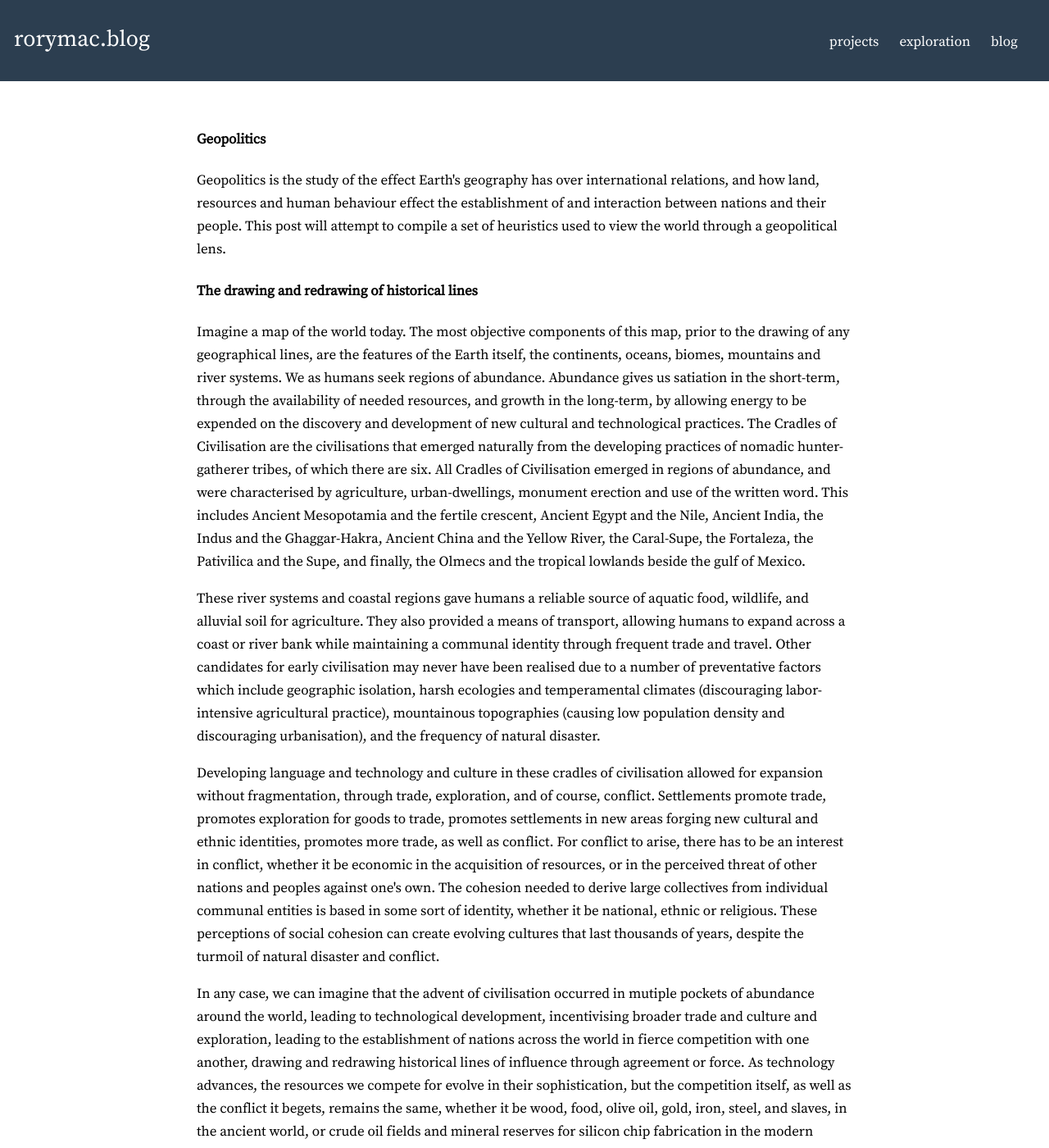
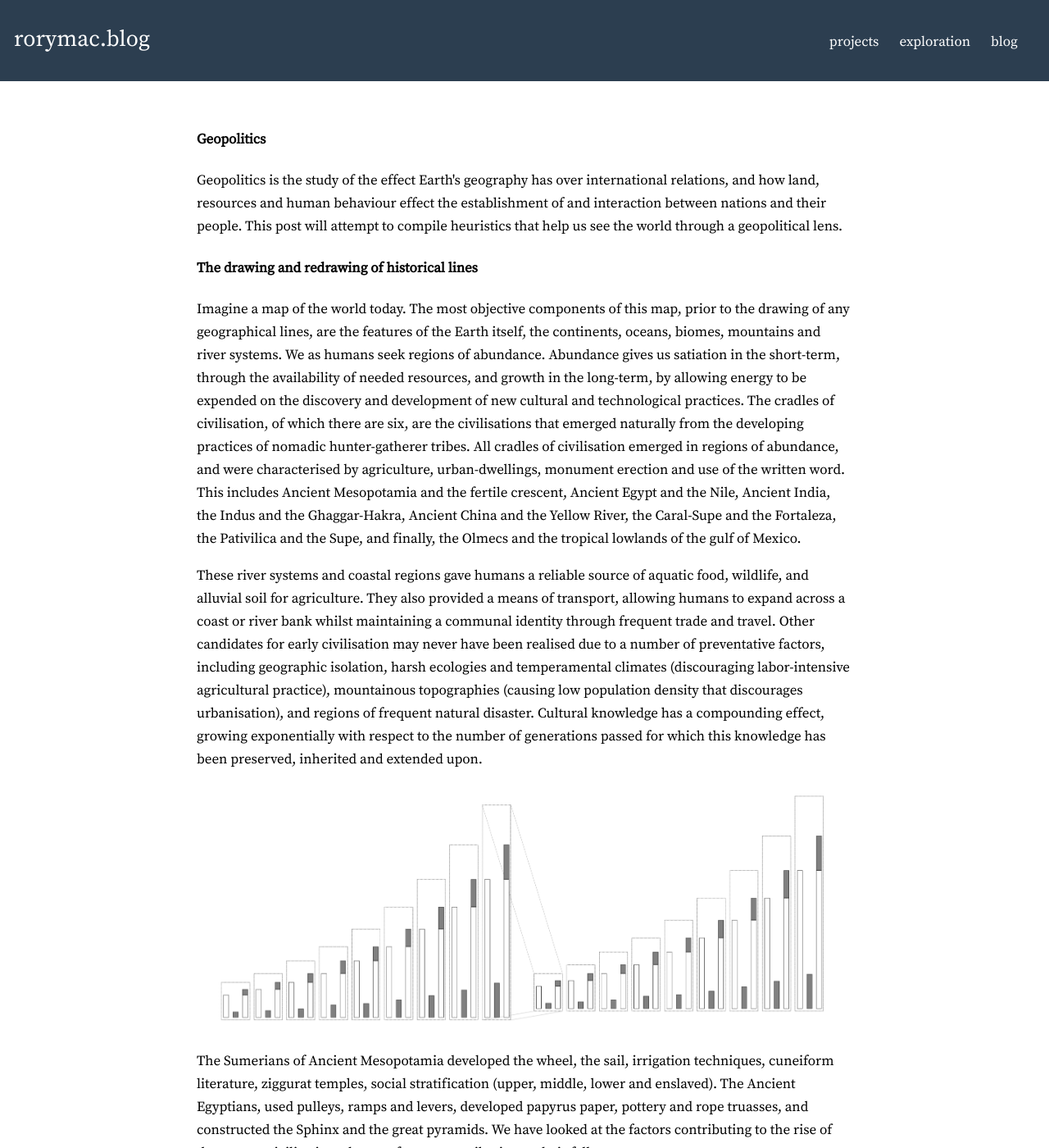
Before and after one commit to Rory-Mac/personal-website, a Jekyll site: the page built from _posts/2023-11-16-Geopolitics.markdown, in a window 1280 px wide and 1400 px high. Shown: the whole window at 82% size. Built offline with Jekyll 4.4.1, drawn with Linux system fonts in a browser that asks for light colours; some of the changed text lies outside the part shown.

Commit message:
add compounding knowledge heuristic + geopolitics post proof-reading

```diff
--- a/_posts/2023-11-16-Geopolitics.markdown
+++ b/_posts/2023-11-16-Geopolitics.markdown
@@ -4,50 +4,38 @@ title: Geopolitics
 ---
 <h4>Geopolitics</h4>
 <p>Geopolitics is the study of the effect Earth's geography has over international relations, and how land, resources and human behaviour
-effect the establishment of and interaction between nations and their people. This post will attempt to compile a set of heuristics used
-to view the world through a geopolitical lens.</p>
+effect the establishment of and interaction between nations and their people. This post will attempt to compile heuristics that help us
+see the world through a geopolitical lens.</p>
 <h4>The drawing and redrawing of historical lines</h4>
 <p>Imagine a map of the world today. The most objective components of this map, prior to the drawing of any geographical lines,
 are the features of the Earth itself, the continents, oceans, biomes, mountains and river systems. We as humans seek regions of
 abundance. Abundance gives us satiation in the short-term, through the availability of needed resources, and growth in the long-term,
-by allowing energy to be expended on the discovery and development of new cultural and technological practices. The Cradles of Civilisation
-are the civilisations that emerged naturally from the developing practices of nomadic hunter-gatherer tribes, of which there are six. All
-Cradles of Civilisation emerged in regions of abundance, and were characterised by agriculture, urban-dwellings, monument erection and use
+by allowing energy to be expended on the discovery and development of new cultural and technological practices. The cradles of civilisation,
+of which there are six, are the civilisations that emerged naturally from the developing practices of nomadic hunter-gatherer tribes. All
+cradles of civilisation emerged in regions of abundance, and were characterised by agriculture, urban-dwellings, monument erection and use
 of the written word. This includes Ancient Mesopotamia and the fertile crescent, Ancient Egypt and the Nile, Ancient India, the
-Indus and the Ghaggar-Hakra, Ancient China and the Yellow River, the Caral-Supe, the Fortaleza, the Pativilica and the Supe, and finally,
-the Olmecs and the tropical lowlands beside the gulf of Mexico.</p>
+Indus and the Ghaggar-Hakra, Ancient China and the Yellow River, the Caral-Supe and the Fortaleza, the Pativilica and the Supe, and finally,
+the Olmecs and the tropical lowlands of the gulf of Mexico.</p>
 <p>These river systems and coastal regions gave humans a reliable source of aquatic food, wildlife, and alluvial soil for agriculture.
-They also provided a means of transport, allowing humans to expand across a coast or river bank while maintaining a communal identity
+They also provided a means of transport, allowing humans to expand across a coast or river bank whilst maintaining a communal identity
 through frequent trade and travel. Other candidates for early civilisation may never have been realised due to a number of preventative
-factors which include geographic isolation, harsh ecologies and temperamental climates (discouraging labor-intensive agricultural practice),
-mountainous topographies (causing low population density and discouraging urbanisation), and the frequency of natural disaster.</p>
-<!--
-How did the cradles of civilisation rise and fall?
--->
-<p>Developing language and technology and culture in these cradles of civilisation allowed for expansion without fragmentation, through
-trade, exploration, and of course, conflict. Settlements promote trade, promotes exploration for goods to trade, promotes settlements in
-new areas forging new cultural and ethnic identities, promotes more trade, as well as conflict. For conflict to arise, there has to be an
-interest in conflict, whether it be economic in the acquisition of resources, or in the perceived threat of other nations and peoples
-against one's own. The cohesion needed to derive large collectives from individual communal entities is based in some sort of identity,
-whether it be national, ethnic or religious. These perceptions of social cohesion can create evolving cultures that last thousands of years,
-despite the turmoil of natural disaster and conflict.</p>
-<p>In any case, we can imagine that the advent of civilisation occurred in mutiple pockets of abundance around the
-world, leading to technological development, incentivising broader trade and culture and exploration, leading to the establishment of
-nations across the world in fierce competition with one another, drawing and redrawing historical lines of influence through agreement
-or force. As technology advances, the resources we compete for evolve in their sophistication, but the competition itself, as well as
-the conflict it begets, remains the same, whether it be wood, food, olive oil, gold, iron, steel, and slaves, in the ancient world, or
-crude oil fields and mineral reserves for silicon chip fabrication in the modern world. The foundation for war is economics. If a nation
-has the reserves, the manufacturing capacity, the industrial output, the will of its people and the opportunity for gain through military
-action, in all likelihood, it will seek to provoke war.</p>
-<p>Historical lines are shaped both by conflict and natural disaster. The three kingdoms war saw 70% of ancient China decimated, World War
-II saw some 70 million people killed, through combat, famine, and disease, the prospect of nuclear war threatens global deaths summing to
-a 63% reduction in global population. Ancient floods reshaped entire regions, the plague of Justinian resulting in a population reduction
-of 50%, as did the bubonic plague. Across history nations are rising and falling, expanding,
-fragmenting and conjoing with our nations to form empires.</p>
-<p>Thus we can conceptualise a geopolitical overlay onto the world map as a set of amoeboid like nation-states, with movements motivated
-by economic and human forces. The next heuristic to explore is one that encompasses the driving forces of allowing for social cohesion
-within these individual nations. What enables collectives comprised of millions of people to form, despite individual familiarity with
-only a small cohort of social peers.</p>
+factors, including geographic isolation, harsh ecologies and temperamental climates (discouraging labor-intensive agricultural practice),
+mountainous topographies (causing low population density that discourages urbanisation), and regions of frequent natural disaster.
+Cultural knowledge has a compounding effect, growing exponentially with respect to the number of generations passed for which this
+knowledge has been preserved, inherited and extended upon.</p>
+<p><img src="/Assets/images/compounding_culture.png" width="100%" height="100%"></p>
+<p>The Sumerians of Ancient Mesopotamia developed the wheel, the sail, irrigation techniques, cuneiform literature, ziggurat temples, social
+stratification (upper, middle, lower and enslaved). The Ancient Egyptians, used pulleys, ramps and levers, developed papyrus paper, pottery
+and rope truasses, and constructed the Sphinx and the great pyramids. We have looked at the factors contributing to the rise of these great
+civilisations, but not factors contributing to their fall.</p>
+<p>The greatest historical threats to a civilisation appear to be conflict, famine, plague and natural disaster. The three kingdoms war
+and consequent mass famine and infectious disease, saw some 36,000,000 to 40,000,000 million people killed, approximately 20% of the
+global population. The black death was estimated to have caused 75,000,000 to 200,000,000 fatalaties, and the plague of Justinian wiped
+out 25%-60% of European inhabitants. The Yellow River flood killed an estimated 2,000,000 people and the Bhola Cycle of East Pakistan/West
+India an estimated 500,000 people. The civilisations we have looked at form and remain bound by national, ethnic and religious identities.
+Thus we can conceptualise the world map as having a geopolitical overlay comprised of amoeboid like nation-states, which rise and fall,
+spread and recede, fragment and combine, continuously drawing and redrawing historical lines in accordance with the military, industrial
+and political strength of nations across history.</p>
 <h4>Structures of Governance</h4>
 <p>A structure of governance, not unlike an organisational structure, is a structure that underlies a collective group of individuals,
 defining how responsibilities are delegated to subgroups within that collective, and how information flows therein. Selective pressures
@@ -91,6 +79,9 @@ is explored in a separate blog post on narrative maps.</p>
 <li><a href="https://www.worldhistorymaps.info/">Changing nature of historical maps</a></li>
 <li><a href="https://www.runningreality.org/">Interactive historical maps</a></li>
 <li><a href="http://globe.cid.harvard.edu/">Global Trade</a></li>
-<li><a href="https://en.wikipedia.org/wiki/List_of_largest_empires">Scope and scale of Historical Empires</a></li>
-<li><a href="https://www.youtube.com/watch?v=JN3KPFbWCy8">Scope and scale of Historical Empires</a></li>
+<li><a href="https://www.youtube.com/watch?v=JN3KPFbWCy8">Seal with headphones</a></li>
+<li><a href="https://www.reddit.com/media?url=https%3A%2F%2Fi.redd.it%2Foszhrcuah4h91.png">Signficance of Chinese Civil Wars</a></li>
+<li><a href="https://en.wikipedia.org/wiki/List_of_largest_empires">Scope and scale of Historical Empires</a></li><li>
+<a href="https://en.wikipedia.org/wiki/List_of_wars_by_death_toll">Scope and scale of Historical Wars</a></li>
+<li><a href="https://en.wikipedia.org/wiki/List_of_natural_disasters_by_death_toll">Scope and scale of Historical Natural Disasters</a></li>
 </ol></p>
```
Also changed, not shown: High-Level Programming/Computer Networks.markdown (+7 -0 lines), Assets/images/compounding_culture.png (added).
